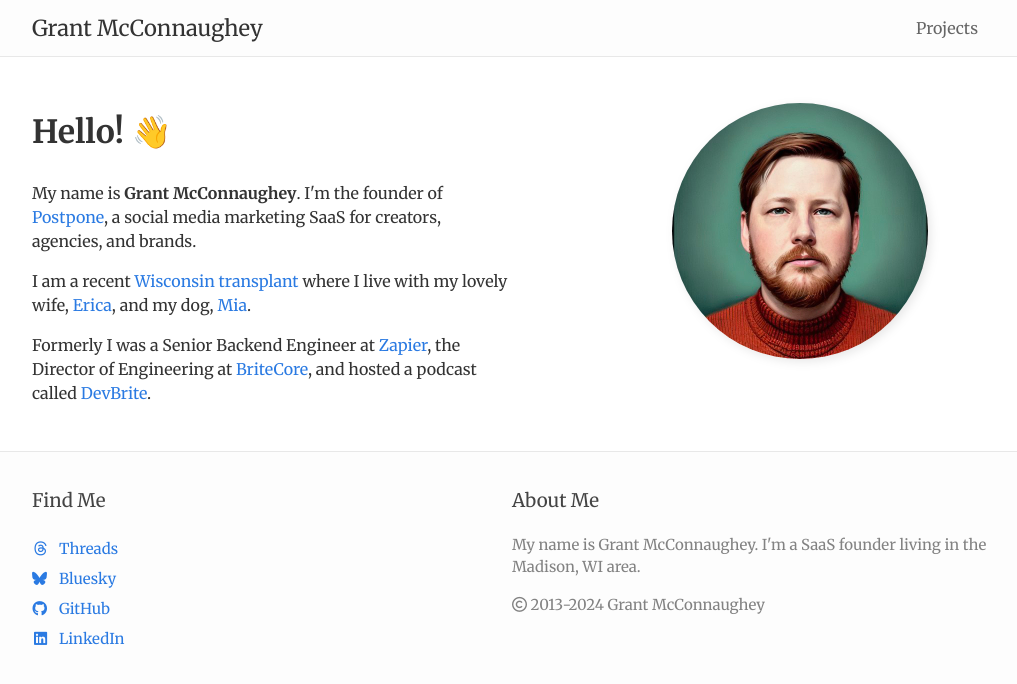
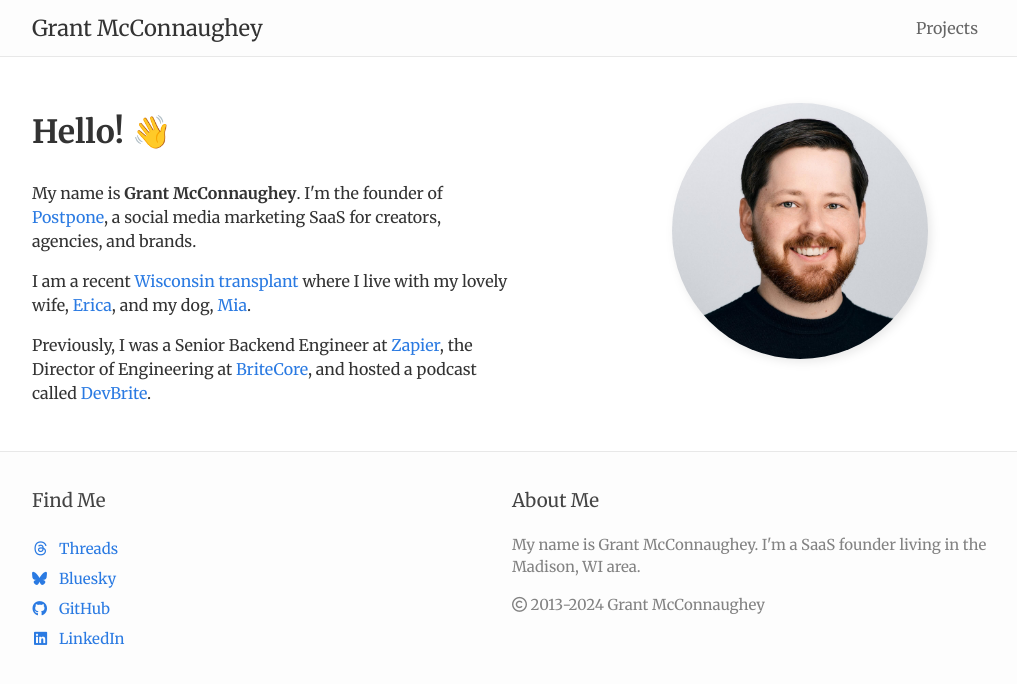
Before and after one commit to grantmcconnaughey/grantmcconnaughey.github.io, a Jekyll site: the page built from index.html, in a window 1280 px wide. Shown: the top 684 px of the page, without its empty margins (128-1145 px from the left). Built offline with Jekyll 4.4.1, drawn with Linux system fonts in a browser that asks for light colours; nearby versions of some CDN libraries; comment, search, counter and statistics services are not loaded.

Commit message:
Update avatar

```diff
--- a/index.html
+++ b/index.html
@@ -20,7 +20,7 @@ layout: default
         </p>
 
         <p>
-            Formerly I was a Senior Backend Engineer at <a href="https://zapier.com">Zapier</a>,
+            Previously, I was a Senior Backend Engineer at <a href="https://zapier.com">Zapier</a>,
             the Director of Engineering at <a href="http://www.britecore.com/">BriteCore</a>, and
             hosted a podcast called <a href="https://anchor.fm/devbrite">DevBrite</a>.
         </p>
```
Also changed, not shown: images/avatar-old.jpg (added), images/avatar.jpg.
